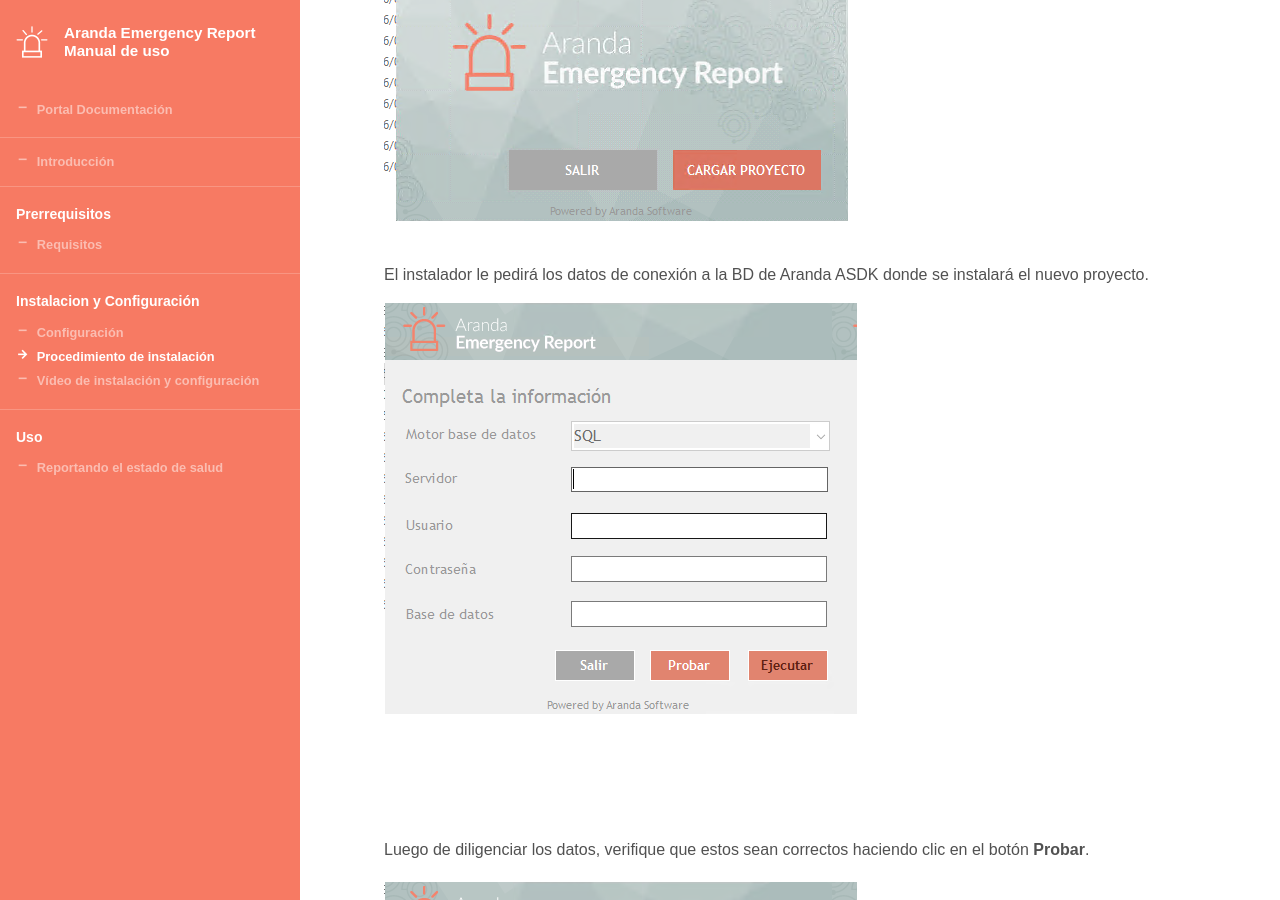
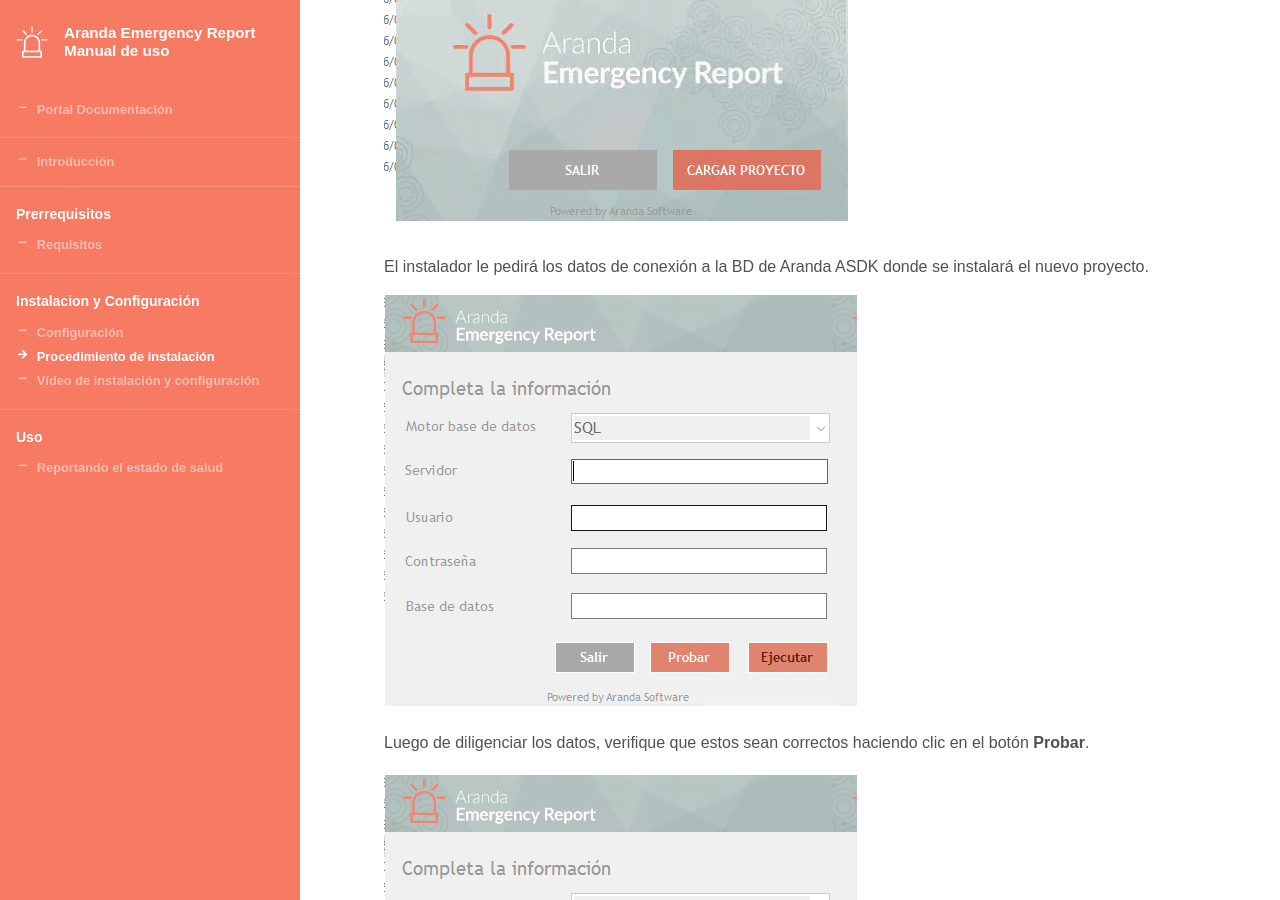
Before and after one commit to Nats85/ArandaEmergencyReport, a Jekyll site: the page built from _docs/configuracion/instalación y configuración.md, in a window 1280 px wide and 900 px high, scrolled down 985 px. Built offline with Jekyll 4.4.1, drawn with Linux system fonts in a browser that asks for light colours.

```diff
--- a/_docs/configuracion/instalación y configuración.md
+++ b/_docs/configuracion/instalación y configuración.md
@@ -21,41 +21,28 @@ Aparecerá la siguiente ventana donde debe hacer clic en el botón **Cargar Proy
 
 ![]({{ site.baseurl }}/styleguide/images/2eab7834ccec257804e427734bd4b69f.png)
 
->
-
 El instalador le pedirá los datos de conexión a la BD de Aranda ASDK donde se instalará el nuevo proyecto.
 
 ![]({{ site.baseurl }}/styleguide/images/3c1e09cc50bbab2752fa3510d3c97987.png)
-
->
-
 
 
 Luego de diligenciar los datos, verifique que estos sean correctos haciendo clic en el botón **Probar**.
 
 ![]({{ site.baseurl }}/styleguide/images/007a94ece923e8de82b344ac06aac4f5.png)
 
->
-
 Si los datos son correctos, haga clic en el botón **Ejecutar** e inmediatamente se empezará a crear el proyecto.
 
 ![]({{ site.baseurl }}/styleguide/images/7e0b78ea3f7705c48fd18583eaaa945f.png)
 
->   Máximo en 1 minuto el instalador mostrará un mensaje indicando que la
->   ejecución ha terminado. Haga clic en **OK**.
-
+ Máximo en 1 minuto el instalador mostrará un mensaje indicando que la
+ejecución ha terminado. Haga clic en **OK**.
 
 ![]({{ site.baseurl }}/styleguide/images/a5b281a7db03f91c02345c28ef6f6598.png)
-
-
 
 Luego de finalizada la ejecución del instalador, diríjase a la BASDK y valide que se haya creado el proyecto llamado “Bienestar”.
 
 ![]({{ site.baseurl }}/styleguide/images/b9aae295d17422b3351d9163dc7e34bf.png)
 
->
 
->
 
->   Una vez creado el proyecto “Bienestar”, antes de activarlo es necesario
->   hacer las siguientes configuraciones:
+Una vez creado el proyecto “Bienestar”, antes de activarlo es necesario hacer las siguientes configuraciones:
```
